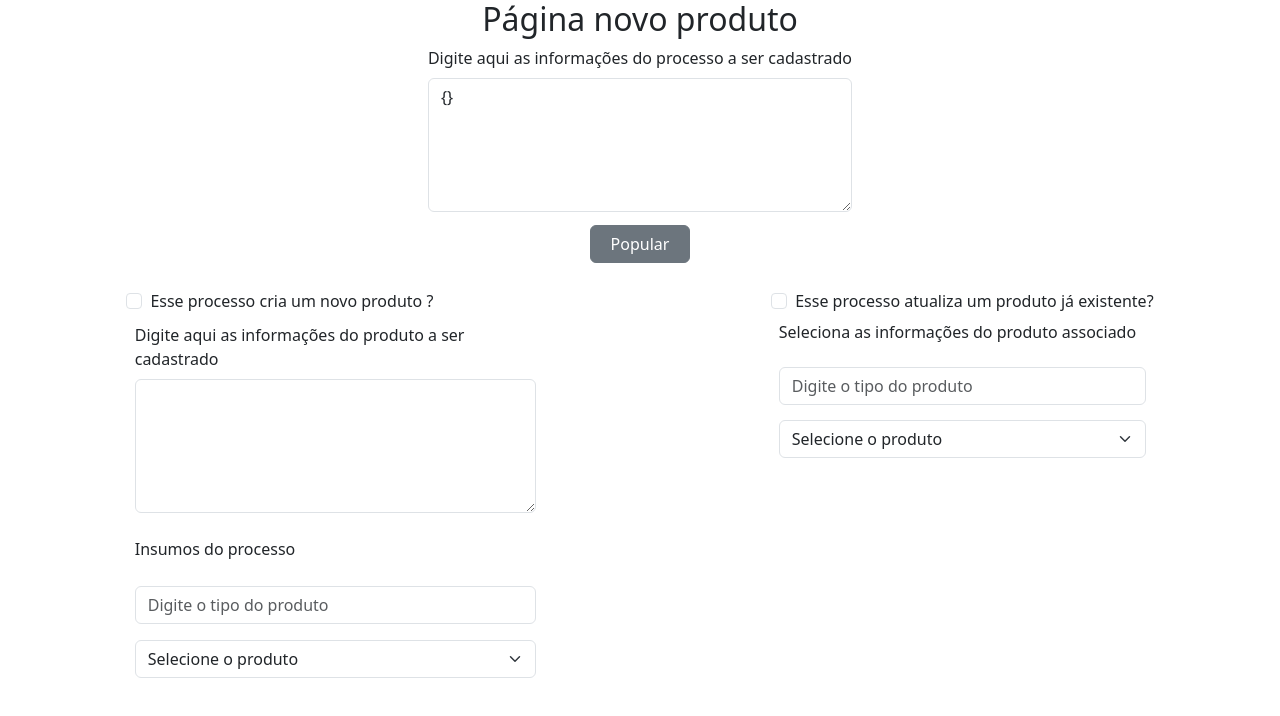
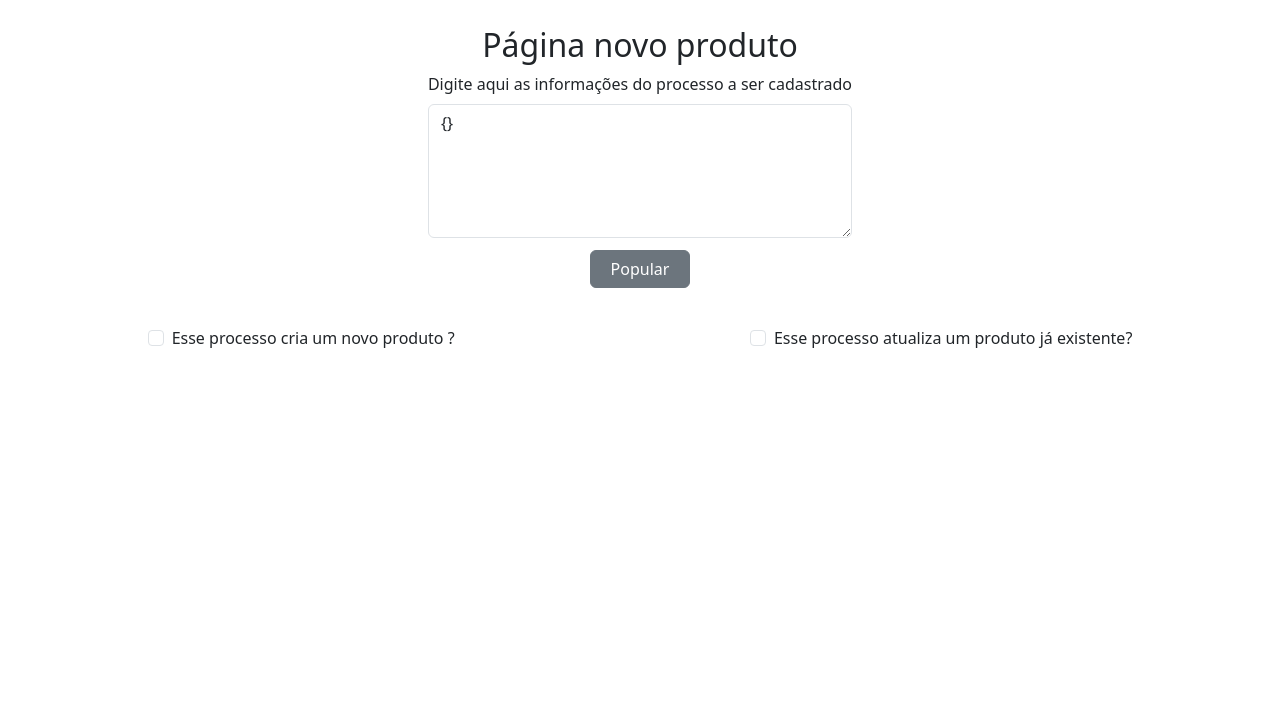
Before and after one commit to irizzo/supply-link, a React (Vite) app in the folder frontend/: page /new_process in a window 1280 px wide. Shown: the top 716 px of the page. Built offline with nearby package versions, Linux system fonts and the light colour scheme.

Commit message:
ajeitando estrutura e manipulação simples de css

```diff
--- a/frontend/src/pages/NewProcess.css
+++ b/frontend/src/pages/NewProcess.css
@@ -1,20 +1,30 @@
 .new_process_process_info{
+  margin: 2%;
   display: flex;
   flex-direction: column;
   justify-content: center;
   align-items: center;
 }
 
-.new_process_main{
-  margin: 1%;
+.new_process_set{
   display: flex;
-  justify-content:space-around;
-  align-items: flex-start;
+  justify-content: space-around;
+  margin-top: 2%;
 }
 
-.mb-3{
-  margin:2%
+.new_process_att_product_none{
+  display: none;
 }
+
+.new_process_att_product{
+
+}
+
+.new_process_newProduct_none{
+  display: none;
+}
+
+
 
 .new_process_newProduct{
   display: flex;
@@ -30,3 +40,15 @@
   margin-bottom: 4%;
   margin-top: 4%;
 }
+
+
+.new_process_main{
+  margin: 1%;
+  display: flex;
+  justify-content:space-around;
+  align-items: flex-start;
+}
+
+.mb-3{
+  margin:2%
+}
--- a/frontend/src/pages/NewProcess.jsx
+++ b/frontend/src/pages/NewProcess.jsx
@@ -12,6 +12,7 @@ const NewProcess = () => {
 
   return (
     <>
+
       <div className="new_process_process_info" >
         <h2>Página novo produto</h2>
         <Form.Group className=" ">
@@ -27,48 +28,49 @@ const NewProcess = () => {
         }} variant="secondary">Popular</Button>
         {/* Quando clicar no botão popular nos setamos os dados do processData */}
       </div>
+      <div className="new_process_set" >
+        <Form.Check onClick={(e) => {
+          setMock({
+            data_de_criacao: currentDate,
+            nome: "Produção do quejo",
+            descricao: "processo de produção do queijo a partir da manipulação do leite",
+            type: "create"
+          })
+          document.getElementById("new_process_newProduct").className = "new_process_newProduct"
+        }} type={"checkbox"} label={`Esse processo cria um novo produto ?`} />
 
+        <Form.Check onClick={(e) => {
+          setMock({
+            data_de_criacao: currentDate,
+            nome: "Produção do quejo",
+            descricao: "processo de produção do queijo a partir da manipulação do leite",
+            type: "Update"
+          })
+          document.getElementById("new_process_att_product").className = "new_process_att_product"
+        }} id="checkbox_new_product" type={"checkbox"} label={`Esse processo atualiza um produto já existente?`} />
+      </div>
       <div className="new_process_main">
-        <div className="new_process_newProduct" >
-          <Form.Check onClick={(e) => {
-            setMock({
-              data_de_criacao: currentDate,
-              nome: "Produção do quejo",
-              descricao: "processo de produção do queijo a partir da manipulação do leite",
-              type: "create"
-            })
-          }} type={"checkbox"} label={`Esse processo cria um novo produto ?`} />
-
+        <div id="new_process_newProduct" className="new_process_newProduct_none" >
           <Form.Group className="mb-3">
             <Form.Label>Digite aqui as informações do produto a ser cadastrado</Form.Label>
             <Form.Control className="form_control" as="textarea" rows={5} />
           </Form.Group>
-
           <Form.Group className="mb-3">
             <Form.Label>Insumos do processo</Form.Label>
-            <Form.Control className="new_process_text_form" placeholder="Digite o tipo do produto" type="text"></Form.Control>
+            <Form.Control className="new_process_text_form" placeholder="Digite o titulo do produto" type="text"></Form.Control>
             <Form.Select aria-label="Default select example">
               <option >Selecione o produto</option>
               <option value="1">One</option>
               <option value="2">Two</option>
               <option value="3">Three</option>
               {/*  Aqui vai ter que ter um map de todos os produtos associados a esse tipo */}
-
             </Form.Select>
           </Form.Group>
         </div>
-        <div className="new_process_att_product">
-          <Form.Check onClick={(e) => {
-            setMock({
-              data_de_criacao: currentDate,
-              nome: "Produção do quejo",
-              descricao: "processo de produção do queijo a partir da manipulação do leite",
-              type: "Update"
-            })
-          }} type={"checkbox"} label={`Esse processo atualiza um produto já existente?`} />
+        <div id="new_process_att_product" className="new_process_att_product_none">
           <Form.Group className="mb-3">
             <Form.Label>Seleciona as informações do produto associado</Form.Label>
-            <Form.Control className="new_process_text_form" placeholder="Digite o tipo do produto" type="text"></Form.Control>
+            <Form.Control className="new_process_text_form" placeholder="Digite o titulo do produto" type="text"></Form.Control>
             <Form.Select aria-label="Default select example">
               <option >Selecione o produto</option>
               <option value="1">One</option>
```
